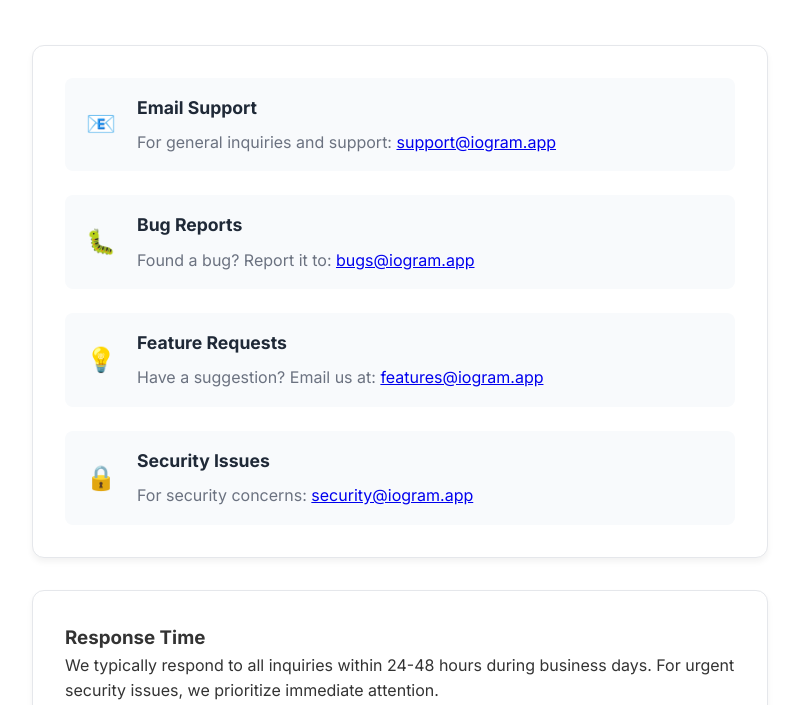
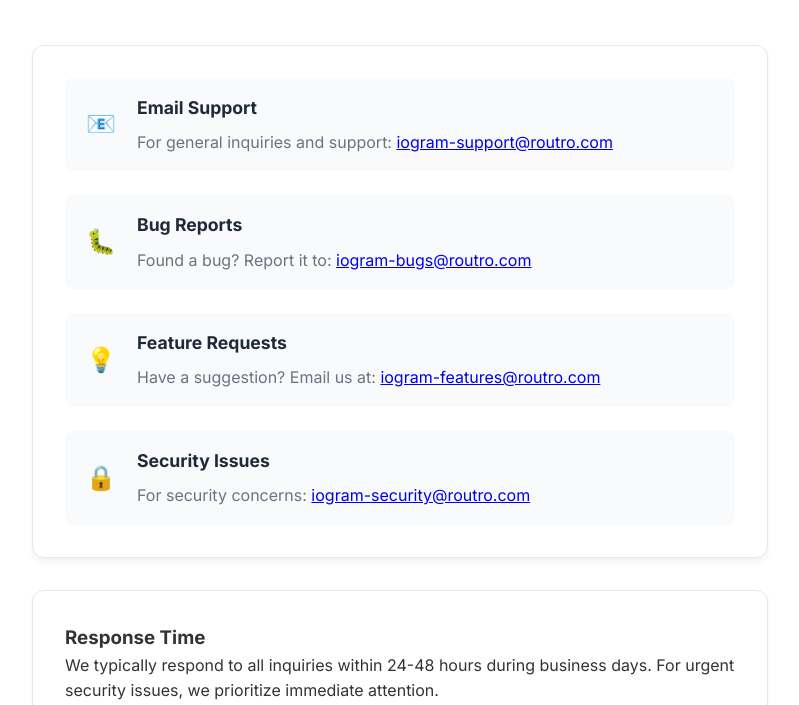
Before and after one commit to Routro/website, a plain HTML site: page ioGram/contact-us.html in a window 1280 px wide. Shown: the part 617-1322 px from the top of the page, without its empty margins (240-1039 px from the left). Drawn offline with Linux system fonts and the light colour scheme.

Commit message:
change email addresses

```diff
--- a/ioGram/contact-us.html
+++ b/ioGram/contact-us.html
@@ -117,7 +117,7 @@
                         <div class="contact-icon">📧</div>
                         <div class="contact-details">
                             <h3>Email Support</h3>
-                            <p>For general inquiries and support: <a href="mailto:support@iogram.app">support@iogram.app</a></p>
+                            <p>For general inquiries and support: <a href="mailto:iogram-support@routro.com">iogram-support@routro.com</a></p>
                         </div>
                     </div>
 
@@ -125,7 +125,7 @@
                         <div class="contact-icon">🐛</div>
                         <div class="contact-details">
                             <h3>Bug Reports</h3>
-                            <p>Found a bug? Report it to: <a href="mailto:bugs@iogram.app">bugs@iogram.app</a></p>
+                            <p>Found a bug? Report it to: <a href="mailto:iogram-bugs@routro.com">iogram-bugs@routro.com</a></p>
                         </div>
                     </div>
 
@@ -133,7 +133,7 @@
                         <div class="contact-icon">💡</div>
                         <div class="contact-details">
                             <h3>Feature Requests</h3>
-                            <p>Have a suggestion? Email us at: <a href="mailto:features@iogram.app">features@iogram.app</a></p>
+                            <p>Have a suggestion? Email us at: <a href="mailto:iogram-features@routro.com">iogram-features@routro.com</a></p>
                         </div>
                     </div>
 
@@ -141,7 +141,7 @@
                         <div class="contact-icon">🔒</div>
                         <div class="contact-details">
                             <h3>Security Issues</h3>
-                            <p>For security concerns: <a href="mailto:security@iogram.app">security@iogram.app</a></p>
+                            <p>For security concerns: <a href="mailto:iogram-security@routro.com">iogram-security@routro.com</a></p>
                         </div>
                     </div>
                 </div>
```
Also changed, not shown: ioGram/privacy-policy.html (+1 -1 lines).
